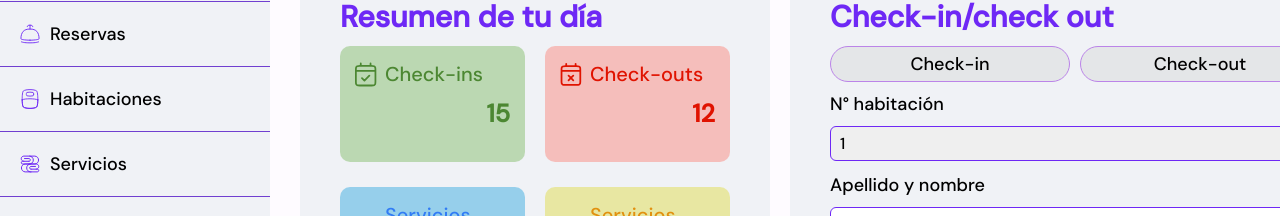
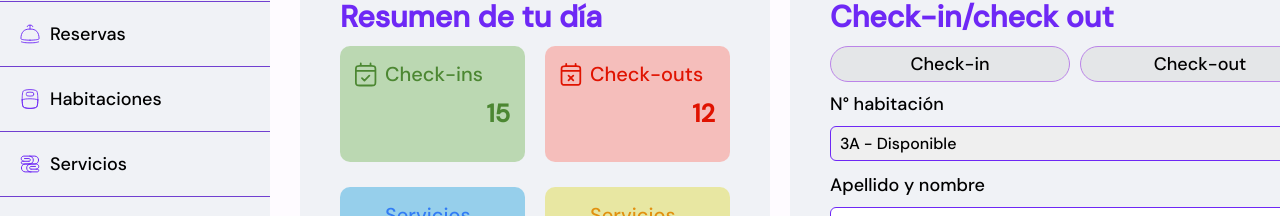
Before and after one commit to tatlopez/FrontDDA2, a React (Create React App) app in the folder beluar/: page / in a window 1280 px wide. Shown: the part 173-389 px from the top of the page. Built offline with nearby package versions, Linux system fonts and the light colour scheme.

Commit message:
add details to dashboard inicio

```diff
--- a/beluar/src/components/DashboardInicio/dashboardInicio.css
+++ b/beluar/src/components/DashboardInicio/dashboardInicio.css
@@ -198,6 +198,7 @@
 .reservations-table tbody tr {
     border-bottom: 1px solid #BB84E8;
     align-items: center;
+    transition: all 0.2s ease;
 }
 
 .reservations-table th, .reservations-table td {
@@ -211,7 +212,7 @@
 }
 
 .reservations-table tbody tr:hover {
-    background-color: #E0E7FF;
+    background-color: rgba(187,132,232,0.3);
 }
 
 .room-number{
--- a/beluar/src/components/DashboardInicio/dashboardInicio.js
+++ b/beluar/src/components/DashboardInicio/dashboardInicio.js
@@ -60,6 +60,13 @@ function DashboardInicio() {
         }
     ];
 
+    const rooms = [
+        { number: '3A', status: 'Disponible', price: 300, image: 'room1.jpg' },
+        { number: '7B', status: 'Limpieza', price: 250, image: 'room2.jpg' },
+        { number: '5A', status: 'Disponible', price: 250, image: 'room4.jpg' },
+        { number: '6H', status: 'Ocupada', price: 100, image: 'room5.jpg' },
+    ];
+
     return (
         <div className="page-container">
             <Menu />
@@ -117,9 +124,11 @@ function DashboardInicio() {
                                 <div className="field">
                                     <label htmlFor="room">N° habitación</label>
                                     <select name="habitaciones" id="room">
-                                        <option value="1">1</option>
-                                        <option value="2">2</option>
-                                        <option value="3">3</option>
+                                        {rooms.map((room, index) => (
+                                            <option key={index} value={room.number}>
+                                                {room.number} - {room.status}
+                                            </option>
+                                        ))}
                                     </select>
                                 </div>
                                 <div className="field">
```
